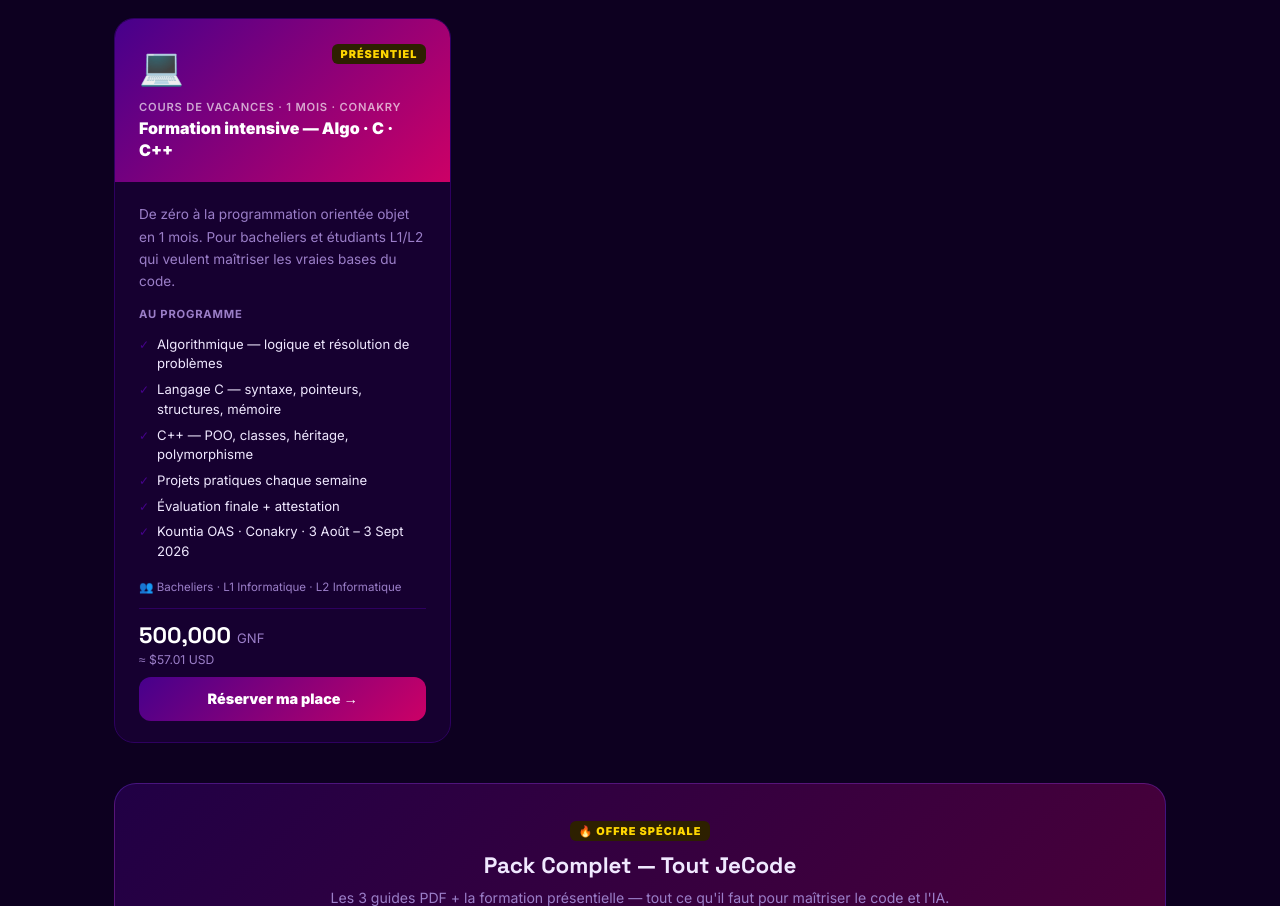
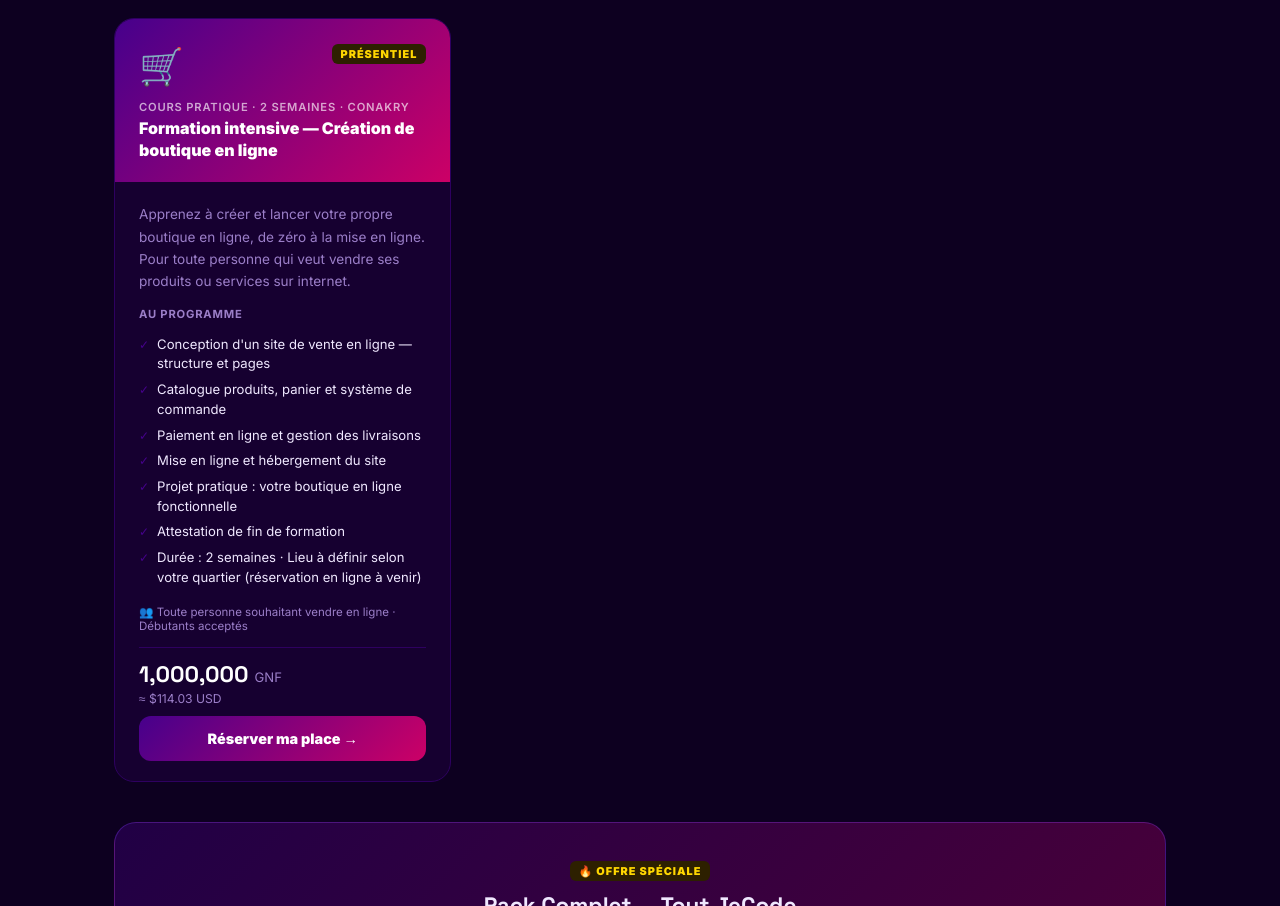
Before and after one commit to jecodefficacement/jecode-boutique, a React (Vite) app: page / in a window 1280 px wide. Shown: the part 1622-2528 px from the top of the page. Built offline with nearby package versions, Linux system fonts and the light colour scheme.

Commit message:
Update App.jsx

```diff
--- a/src/App.jsx
+++ b/src/App.jsx
@@ -115,24 +115,25 @@ const GUIDES = [
 const FORMATION = {
   id: "f1",
   type: "formation",
-  emoji: "💻",
+  emoji: "🛒",
   tag: "PRÉSENTIEL",
   tagColor: C.yellow,
   tagBg: "#2D2000",
-  titre: "Formation intensive — Algo · C · C++",
-  sous_titre: "Cours de vacances · 1 mois · Conakry",
-  prix: 500000,
+  titre: "Formation intensive — Création de boutique en ligne",
+  sous_titre: "Cours pratique · 2 semaines · Conakry",
+  prix: 1000000,
   couleur: C.violet,
   gradient: gradMain,
-  accroche: "De zéro à la programmation orientée objet en 1 mois. Pour bacheliers et étudiants L1/L2 qui veulent maîtriser les vraies bases du code.",
-  pour_qui: "Bacheliers · L1 Informatique · L2 Informatique",
+  accroche: "Apprenez à créer et lancer votre propre boutique en ligne, de zéro à la mise en ligne. Pour toute personne qui veut vendre ses produits ou services sur internet.",
+  pour_qui: "Toute personne souhaitant vendre en ligne · Débutants acceptés",
   points: [
-    "Algorithmique — logique et résolution de problèmes",
-    "Langage C — syntaxe, pointeurs, structures, mémoire",
-    "C++ — POO, classes, héritage, polymorphisme",
-    "Projets pratiques chaque semaine",
-    "Évaluation finale + attestation",
-    "Kountia OAS · Conakry · 3 Août – 3 Sept 2026",
+    "Conception d'un site de vente en ligne — structure et pages",
+    "Catalogue produits, panier et système de commande",
+    "Paiement en ligne et gestion des livraisons",
+    "Mise en ligne et hébergement du site",
+    "Projet pratique : votre boutique en ligne fonctionnelle",
+    "Attestation de fin de formation",
+    "Durée : 2 semaines · Lieu à définir selon votre quartier (réservation en ligne à venir)",
   ],
 };
 
```
